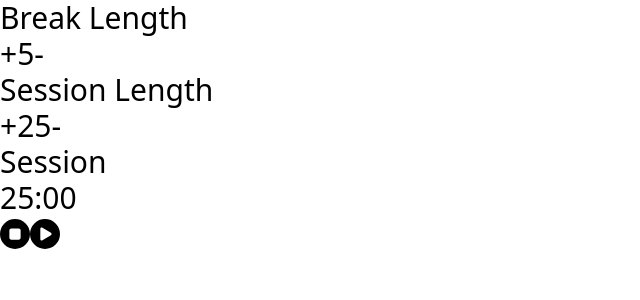
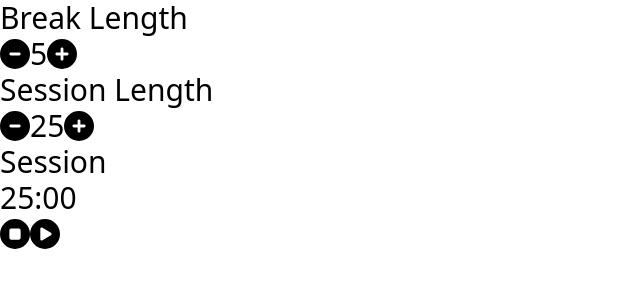
Before and after one commit to DikDns/fcc-front-end-development-projects, a React (Vite) app: page / in a window 1280 px wide. Shown: the top 300 px of the page, without its empty margins (0-640 px from the left). Built offline with nearby package versions, Linux system fonts and the light colour scheme.

Commit message:
add: faPlus/Minus Circle icons

```diff
--- a/src/App.jsx
+++ b/src/App.jsx
@@ -1,6 +1,8 @@
 import { useEffect, useState, useRef } from "react";
 import { FontAwesomeIcon } from "@fortawesome/react-fontawesome";
 import {
+  faPlusCircle,
+  faMinusCircle,
   faPlayCircle,
   faStopCircle,
   faPauseCircle,
@@ -124,18 +126,22 @@ export default function App() {
           </label>
           <div className="container flex">
             <button
-              id={ID_BREAK_INCREMENT}
+              id={ID_BREAK_DECREMENT}
               onClick={(e) => handleBtnClick(e)}
               className="btn"
-            >{`+`}</button>
+            >
+              <FontAwesomeIcon icon={faMinusCircle} />
+            </button>
             <div className="display" id="break-length">
               {breakLength || `5`}
             </div>
             <button
-              id={ID_BREAK_DECREMENT}
+              id={ID_BREAK_INCREMENT}
               onClick={(e) => handleBtnClick(e)}
               className="btn"
-            >{`-`}</button>
+            >
+              <FontAwesomeIcon icon={faPlusCircle} />
+            </button>
           </div>
         </div>
         <div className="sessionContainer">
@@ -144,21 +150,21 @@ export default function App() {
           </label>
           <div className="container flex">
             <button
-              id={ID_SESSION_INCREMENT}
+              id={ID_SESSION_DECREMENT}
               onClick={(e) => handleBtnClick(e)}
               className="btn"
             >
-              {`+`}
+              <FontAwesomeIcon icon={faMinusCircle} />
             </button>
             <div className="display" id="session-length">
               {sessionLength || `25`}
             </div>
             <button
-              id={ID_SESSION_DECREMENT}
+              id={ID_SESSION_INCREMENT}
               onClick={(e) => handleBtnClick(e)}
               className="btn"
             >
-              {`-`}
+              <FontAwesomeIcon icon={faPlusCircle} />
             </button>
           </div>
         </div>
```
